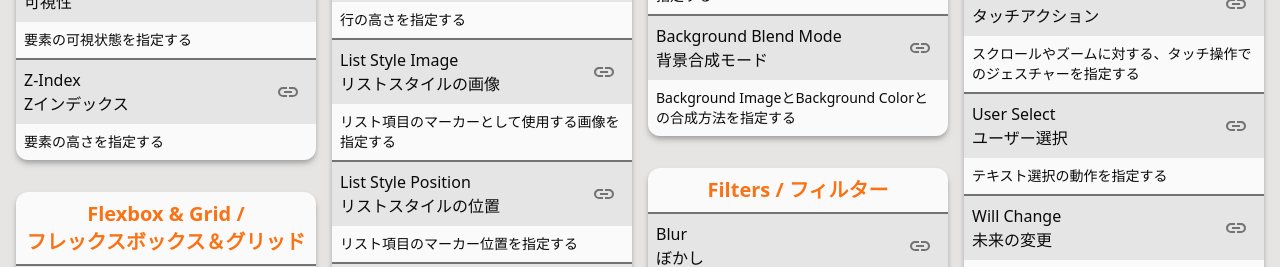
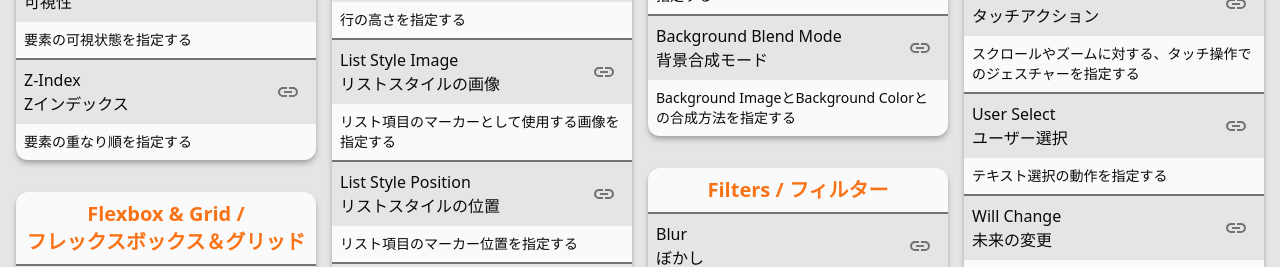
Before and after one commit to Telehakke/tailwindcss-japanese-cheat-sheet, a React (Vite) app: page / in a window 1280 px wide. Shown: the part 2420-2687 px from the top of the page. Built offline with nearby package versions, Linux system fonts and the light colour scheme.

Commit message:
Fix description

```diff
--- a/src/app/translations/layoutJA.tsx
+++ b/src/app/translations/layoutJA.tsx
@@ -435,7 +435,7 @@ const layoutJA = new Map<string, Translation>([
         "Z-Index",
         {
             entry: "Zインデックス",
-            description: "要素の高さを指定する",
+            description: "要素の重なり順を指定する",
             detail: null,
         },
     ],
```
Also changed, not shown: 2 other files (tests, documents, lock files or other folders).
